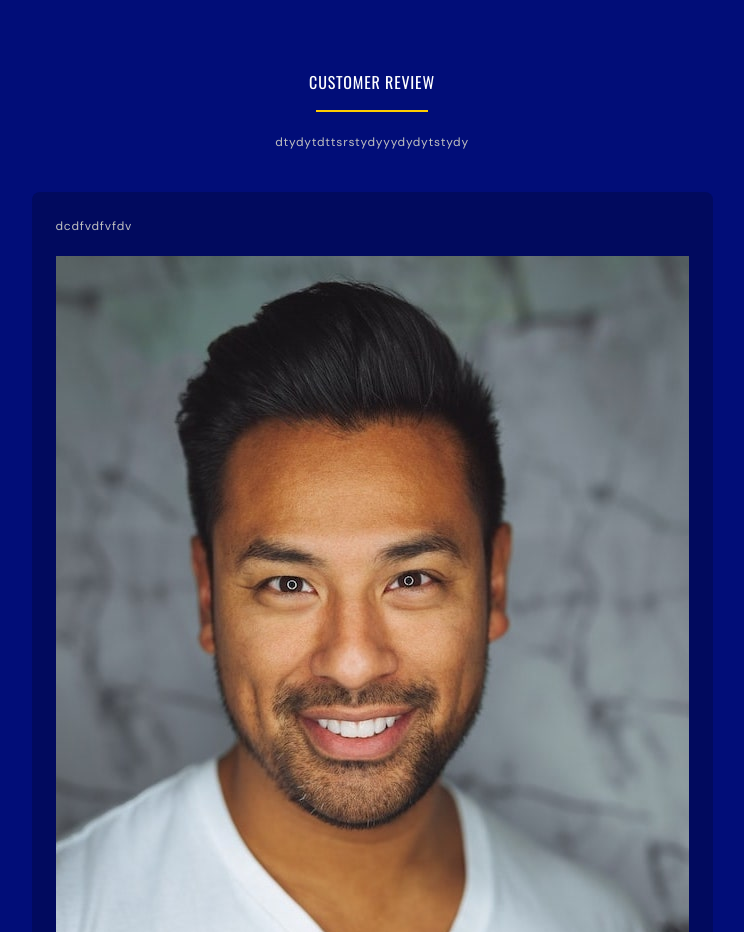
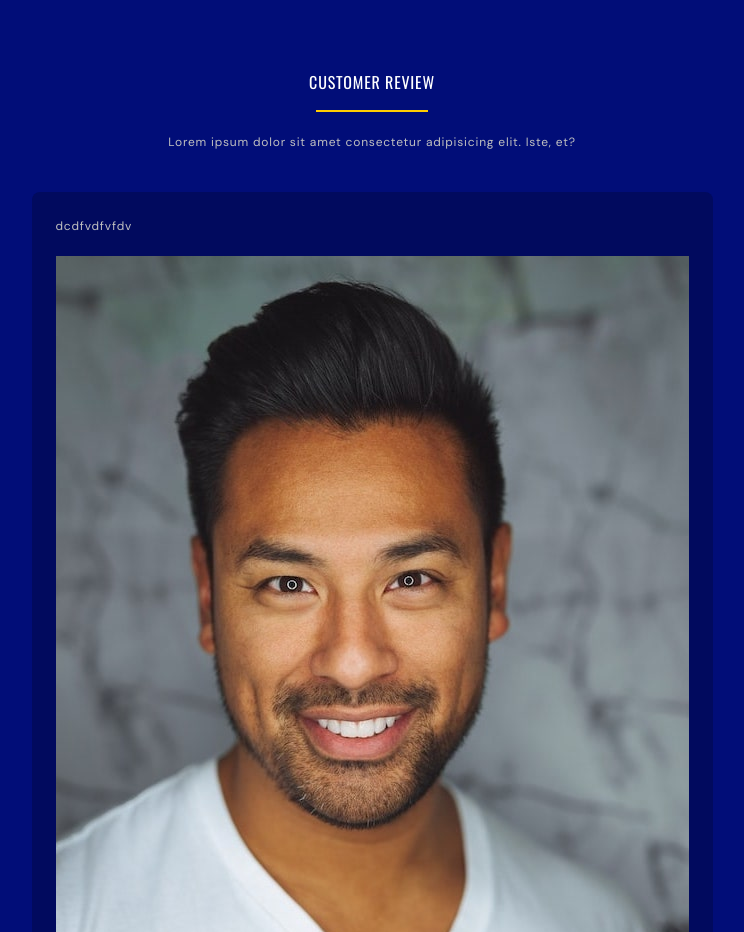
Before and after one commit to Anu-N-A/burgersite, a website: page src/index.html in a window 1280 px wide. Shown: the part 2900-3832 px from the top of the page, without its empty margins (308-1052 px from the left). Drawn offline with nearby package versions, Linux system fonts and the light colour scheme.

Commit message:
Removed: white space and garbage text

```diff
--- a/src/index.html
+++ b/src/index.html
@@ -482,7 +482,7 @@
           <div class="max-w-md mx-auto text-center">
             <h2 class="section__title">CUSTOMER REVIEW</h2>
             <div class="separator mx-auto"></div>
-            <p class="paragraph">dtydytdttsrstydyyydydytstydy</p>
+            <p class="paragraph">Lorem ipsum dolor sit amet consectetur adipisicing elit. Iste, et?</p>
           </div>
 
           <div class="swiper py-10">
@@ -511,7 +511,7 @@
                   <div >
                     <img src="img/review-2.jpg" alt="review image">
                     <div>
-                      <p>imad </p>
+                      <p>imad</p>
                       <p>software developer</p>
                     </div>
                     <i class="fa-solid fa-quote-right"></i>
```
